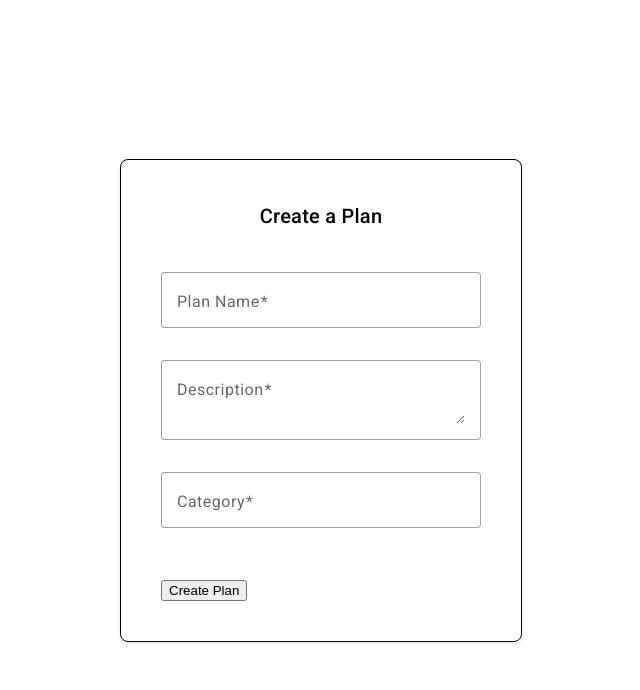
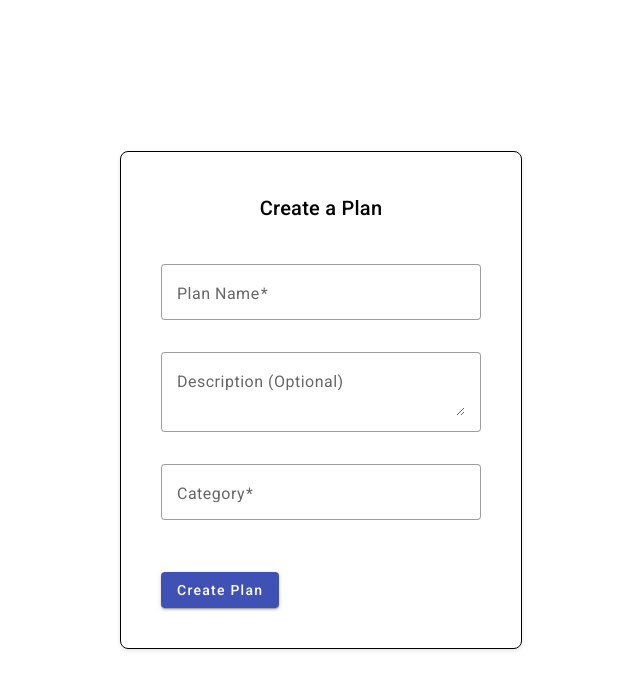
Before and after one commit to joshuakjohn/E-Insurance-App-FE, an Angular app: page / in a window 1280 px wide. Shown: the top 690 px of the page, without its empty margins (319-959 px from the left). Built offline with nearby package versions, Linux system fonts and the light colour scheme.

Commit message:
[anjali] refactored : made the description field as optional while creating a plan

```diff
--- a/src/app/app.module.ts
+++ b/src/app/app.module.ts
@@ -5,6 +5,7 @@ import { ReactiveFormsModule } from '@angular/forms';
 import { MatFormFieldModule } from '@angular/material/form-field';
 import { MatInputModule } from '@angular/material/input';
 import { HttpClientModule } from '@angular/common/http';
+import  {MatButtonModule } from '@angular/material/button';
 
 import { AppRoutingModule } from './app-routing.module';
 import { AppComponent } from './app.component';
@@ -27,6 +28,7 @@ import { PlanFormComponent } from './components/admin/plan-form/plan-form.compon
     ReactiveFormsModule,
     MatInputModule,
     HttpClientModule,
+    MatButtonModule
   ],
   providers: [],
   bootstrap: [AppComponent]
--- a/src/app/components/admin/plan-form/plan-form.component.html
+++ b/src/app/components/admin/plan-form/plan-form.component.html
@@ -9,9 +9,8 @@
                     <mat-error *ngIf="planFormControls['planName']?.errors?.['required']">Plan Name is required</mat-error>
                 </mat-form-field>
                 <mat-form-field appearance="outline">
-                    <mat-label>Description</mat-label>
+                    <mat-label>Description (Optional)</mat-label>
                     <textarea matInput formControlName="description"></textarea>
-                    <mat-error *ngIf="planFormControls['description']?.errors?.['required']">Description is required</mat-error>
                 </mat-form-field>
                 <mat-form-field appearance="outline">
                     <mat-label>Category</mat-label>
--- a/src/app/components/admin/plan-form/plan-form.component.ts
+++ b/src/app/components/admin/plan-form/plan-form.component.ts
@@ -15,7 +15,7 @@ export class PlanFormComponent {
   ngOnInit(): void {
     this.planForm = this.formBuilder.group({
       planName: ['', Validators.required],
-      description: ['', Validators.required],
+      description: [''],
       category: ['', Validators.required]
     });
   }
@@ -28,7 +28,14 @@ export class PlanFormComponent {
     if (this.planForm.valid) {
       const { planName, description, category } = this.planForm.value;
 
-      this.httpService.postApiCall('/api/v1/plan', { planName, description, category }).subscribe({
+      const payload: { planName: string; category: string; description?: string } = {planName, category};
+
+      // Add description if it's not empty
+      if (description) {
+        payload.description = description;
+      }
+
+      this.httpService.postApiCall('/api/v1/plan', payload).subscribe({
         next: (response) => {
           console.log('Plan created successfully:', response);
         },
```
